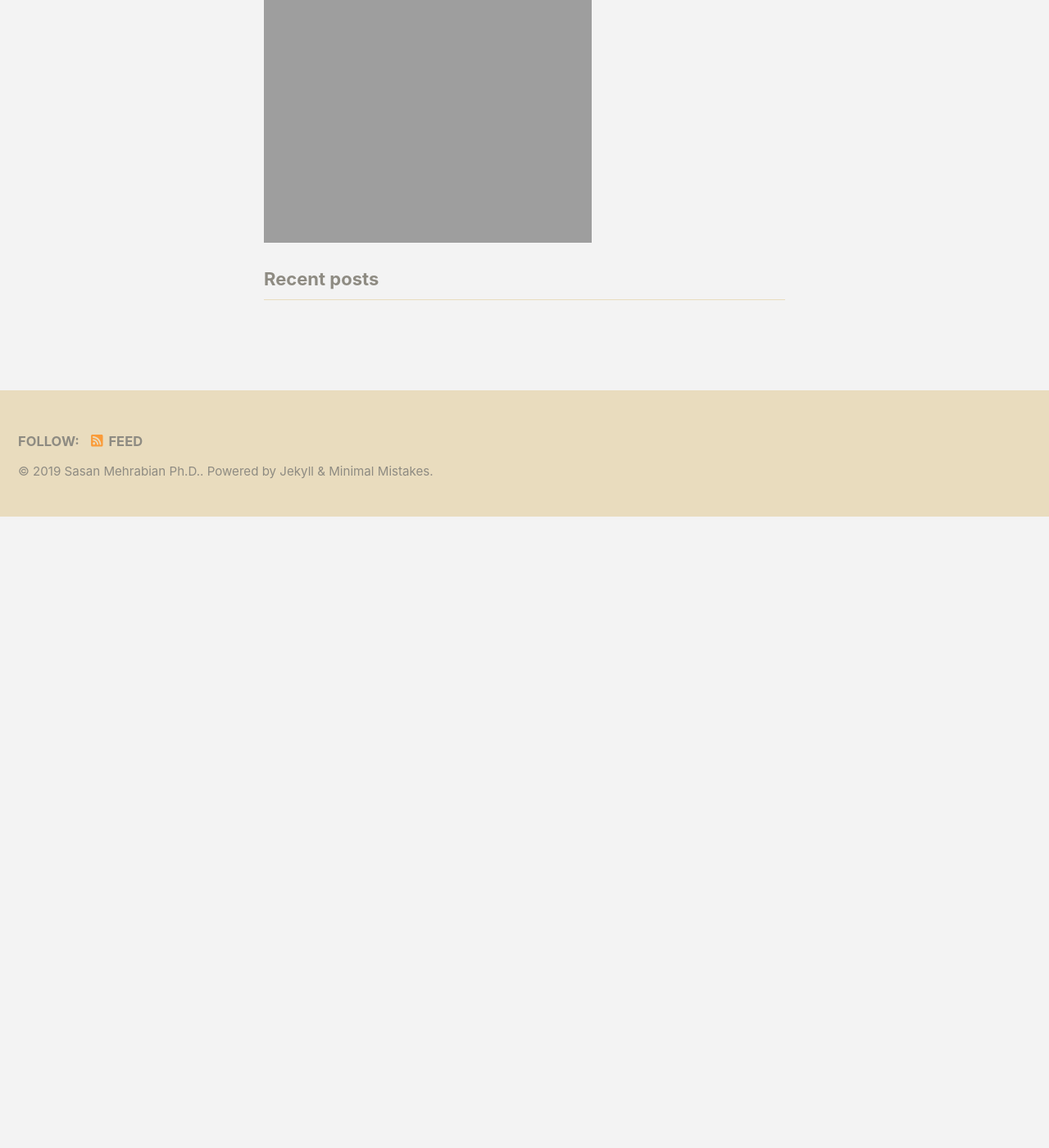
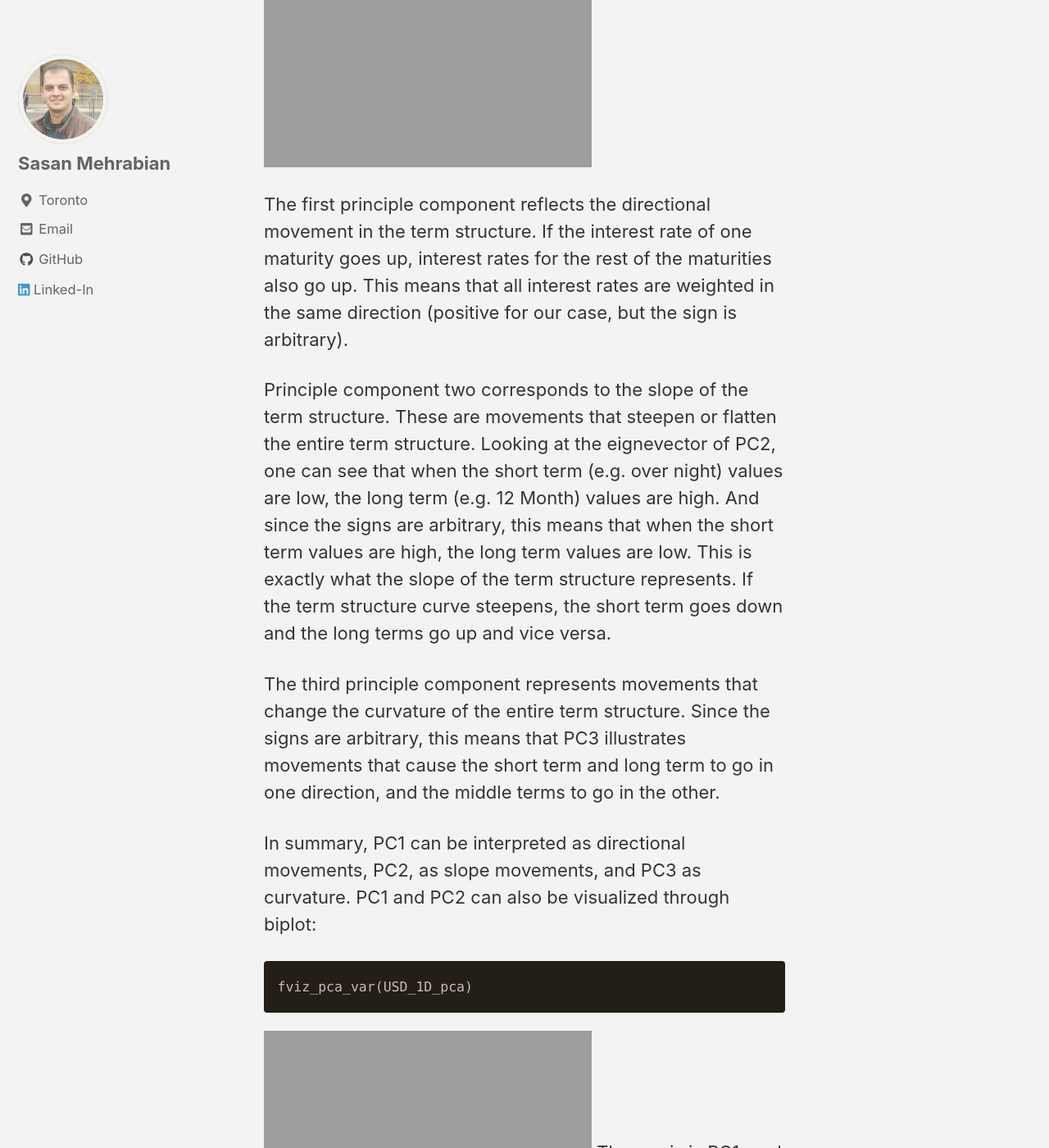
Before and after one commit to sasanmehrabian/sasanmehrabian.github.io, a Jekyll site: the page built from _pages/libor.md, in a window 1280 px wide and 1400 px high, scrolled down 14423 px. Shown: the whole window at 82% size. Built offline with Jekyll 4.4.1, drawn with Linux system fonts in a browser that asks for light colours; cached includes are drawn as plain includes; nearby versions of some CDN libraries; before the commit the page ends 15053 px from its top, so only the background shows below that; some of the changed text lies outside the part shown.

Commit message:
new github

````diff
--- a/_pages/libor.md
+++ b/_pages/libor.md
@@ -268,11 +268,11 @@
 ## Non-stationary vs. stationary time series <a name="Stationary"/>
 [Return to Top](#toc)
 
-The data obtained from FRED website is known as non-stationary time series data, because the mean, varience, and covariance change over time. If the time series is non-stationary, we can often transform it to stationarity by differencing the data. That is, given the series Z_(t), we create the new series:
+The LIBOR interest rates data obtained from FRED website is known as non-stationary time series data, because the mean, varience, and covariance change over time. If the time series is non-stationary, we can often transform it to stationarity by differencing the data. That is, given the series Z_(t), we create the new series:
 
 Y_(i)=Z_(i) -Z_(i-1)
 
-The differenced data will contain one less point than the original data. Although you can difference the data more than once, one difference is usually sufficient. So to summarize, a stationary time series is the one for which the properties (namely mean, variance and covariance) do not depend on time. Most Statistical and Financial models and analysis require stationary time series.
+The differenced data will contain one less point than the original data. Although you can difference the data more than once, one difference is usually sufficient. So to summarize, a stationary time series is the one for which the properties (namely mean, variance and covariance) do not depend on time. Most statistical and financial models and analysis require stationary time series.
 
 The 1 day increment (stationary time series) of USD LIBOR rates can be obtaines in the following manner:
 ```r
@@ -329,6 +329,10 @@
 print(A)
 ```
 <img src="{{ site.url }}{{ site.baseurl }}/images/LIBOR/PCA1.jpeg">
+
+Indeed, the first principal component accounts for 69.0% of variance, with the second principal component getting 17.4% and the third 9.5%. The first 3 principal components account for, cumulatively, 95.9% of all movements in the data. Hence, in terms of dimensionality reduction, the first 3 principal components are representative of the data.
+
+Below is the code on how to obtain the Eigenvectors and how to plot them for each principle component.
 ```r
 EV_1D=data.frame(USD_1D_pca$rotation)
 B= ggplot(EV_1D)+
@@ -349,7 +353,16 @@
 print(B)
 ```
 <img src="{{ site.url }}{{ site.baseurl }}/images/LIBOR/PCA2.jpeg">
+
+The first principle component reflects the directional movement in the term structure. If the interest rate of one maturity goes up, interest rates for the rest of the maturities also go up. This means that all interest rates are weighted in the same direction (positive for our case, but the sign is arbitrary).
+
+Principle component two corresponds to the slope of the term structure. These are movements that steepen or flatten the entire term structure. Looking at the eignevector of PC2, one can see that when the short term (e.g. over night) values are low, the long term (e.g. 12 Month) values are high. And since the signs are arbitrary, this means that when the short term values are high, the long term values are low. This is exactly what the slope of the term structure represents. If the term structure curve steepens, the short term goes down and the long terms go up and vice versa.
+
+The third principle component represents movements that change the curvature of the entire term structure. Since the signs are arbitrary, this means that PC3 illustrates movements that cause the short term and long term to go in one direction, and the middle terms to go in the other.
+
+In summary, PC1 can be interpreted as directional movements, PC2, as slope movements, and PC3 as curvature. PC1 and PC2 can also be visualized through biplot:
 ```r
 fviz_pca_var(USD_1D_pca)
 ```
 <img src="{{ site.url }}{{ site.baseurl }}/images/LIBOR/PCA3.jpeg">
+The x axis is PC1, and y axis represents PC2. One can see that all of the maturities are all in right side (sign is arbitrary) of the graph with respect to PC1, meaning that if the interest rates of one of the maturities increase, the rest will increase too and vice versa. Also, Overnight, 1 Month, and 3 Months maturites are in the negative side and 6 Months, 9 Months, and 12 Months maturities are on the positive side with respect to y axis (or PC2). meaning that if the short terms (Overnight, 1 Month, and 3 Months) increase, the long terms (6 Months, 9 Months, and 12 Months) decrease, and vice versa.
````
Also changed, not shown: other parts of _pages/libor.md (+2 -2 lines).
